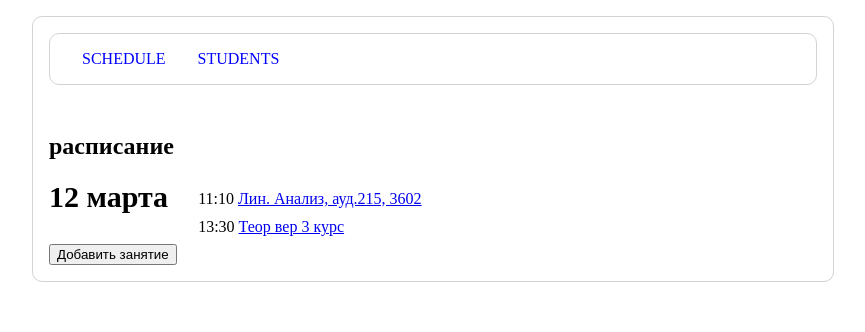
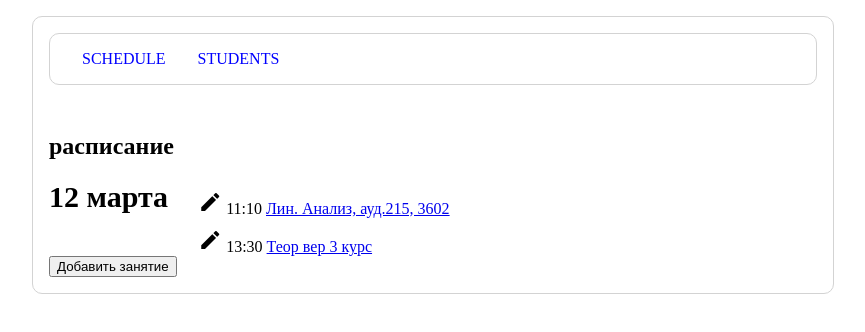
Before and after one commit to AMYumangulov/pasta0, a Vue app: page /schedule in a window 1280 px wide. Shown: the top 332 px of the page, without its empty margins (207-1072 px from the left). Built offline with nearby package versions, Linux system fonts and the light colour scheme.

Commit message:
проблема с фильтром объекта

```diff
--- a/src/components/add_Lesson.vue
+++ b/src/components/add_Lesson.vue
@@ -4,7 +4,7 @@
       <div class="v-popup__header">
         <span>Добавить занятие</span>
         <span>
-                <i class="material-icons" @click="$emit('closePopup')" >
+          <i class="material-icons" @click="$emit('closePopup')">
              close
           </i>
         </span>
--- a/src/views/schedule.vue
+++ b/src/views/schedule.vue
@@ -1,8 +1,6 @@
 <template>
   <div id="schedules">
     <h2>{{description}}</h2>
-
-
     <div class="schedules" v-for="(schedule, key) in schedules" :key="key">
       <div class="date">
         <p>{{schedule.date}}</p>
@@ -10,6 +8,9 @@
       <div class="descs">
         <div v-for="descs in schedule.descs" :key="descs.serviceTime">
           <div class="desc">
+            <span class="material-icons" @click="findTime(descs.time)">
+              create
+            </span>
             {{ descs.time }} <a href="#"> {{ descs.desc }} </a>
           </div>
         </div>
@@ -65,7 +66,6 @@
 
 <script>
     import add_Lesson from '../components/add_Lesson'
-
     export default {
         components: {add_Lesson},
         name: 'schedules',
@@ -124,6 +124,13 @@
                 } else {
                     alert("Необходимо ввести дату!")
                 }
+            },
+            findTime(time) {
+                const ids = time;
+
+                const items = this.schedules.flatMap(n => n.descs).filter(n => ids.includes(n.time));
+                console.log(items);
+
             }
         }
     }
@@ -142,6 +149,10 @@
     justify-content: space-between;
     margin-top: 10px;
 
+  }
+
+  .material-icons {
+    cursor: pointer;
   }
 
   .popup__radio-group {
```
Lines whose indentation alone changed are shown as unchanged.
